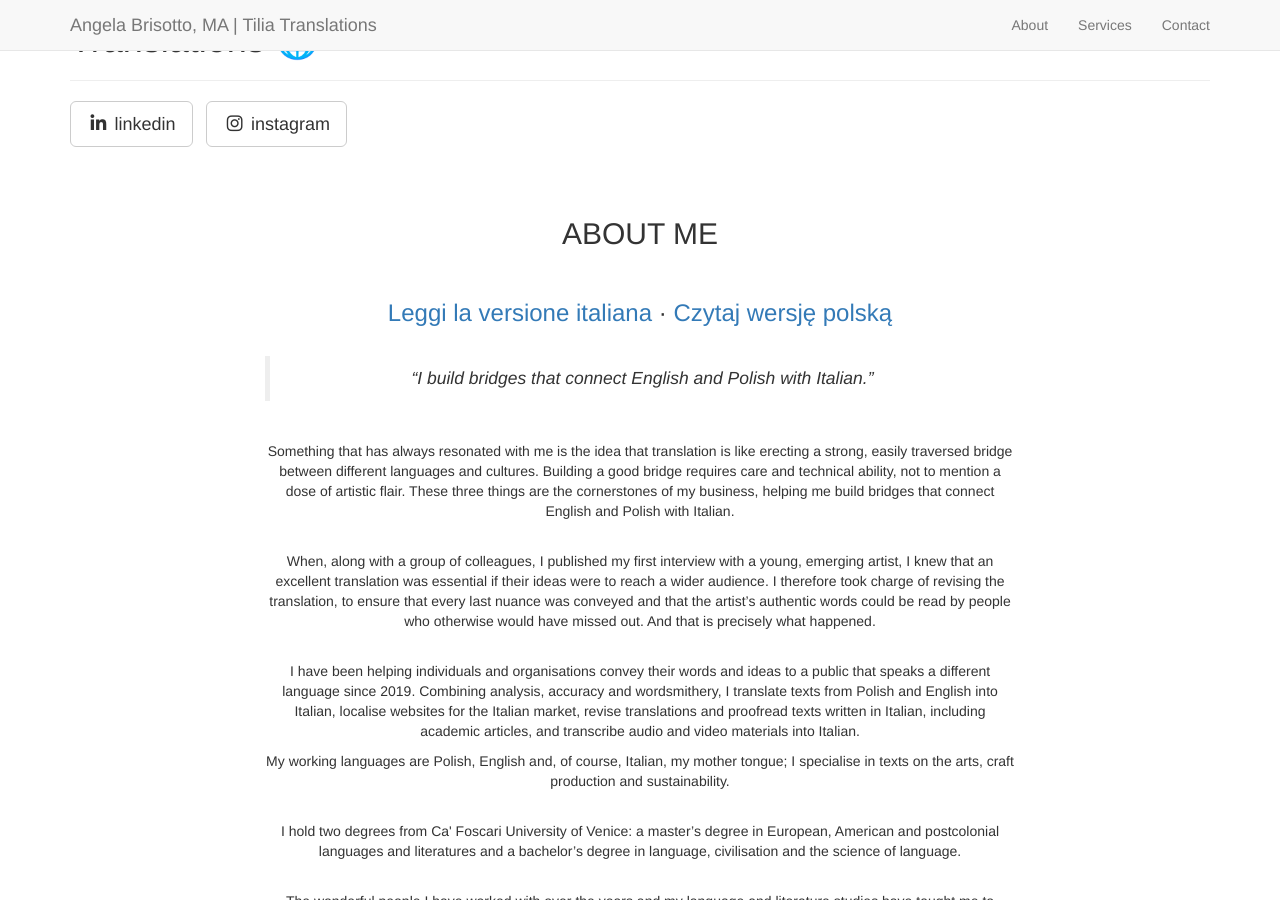
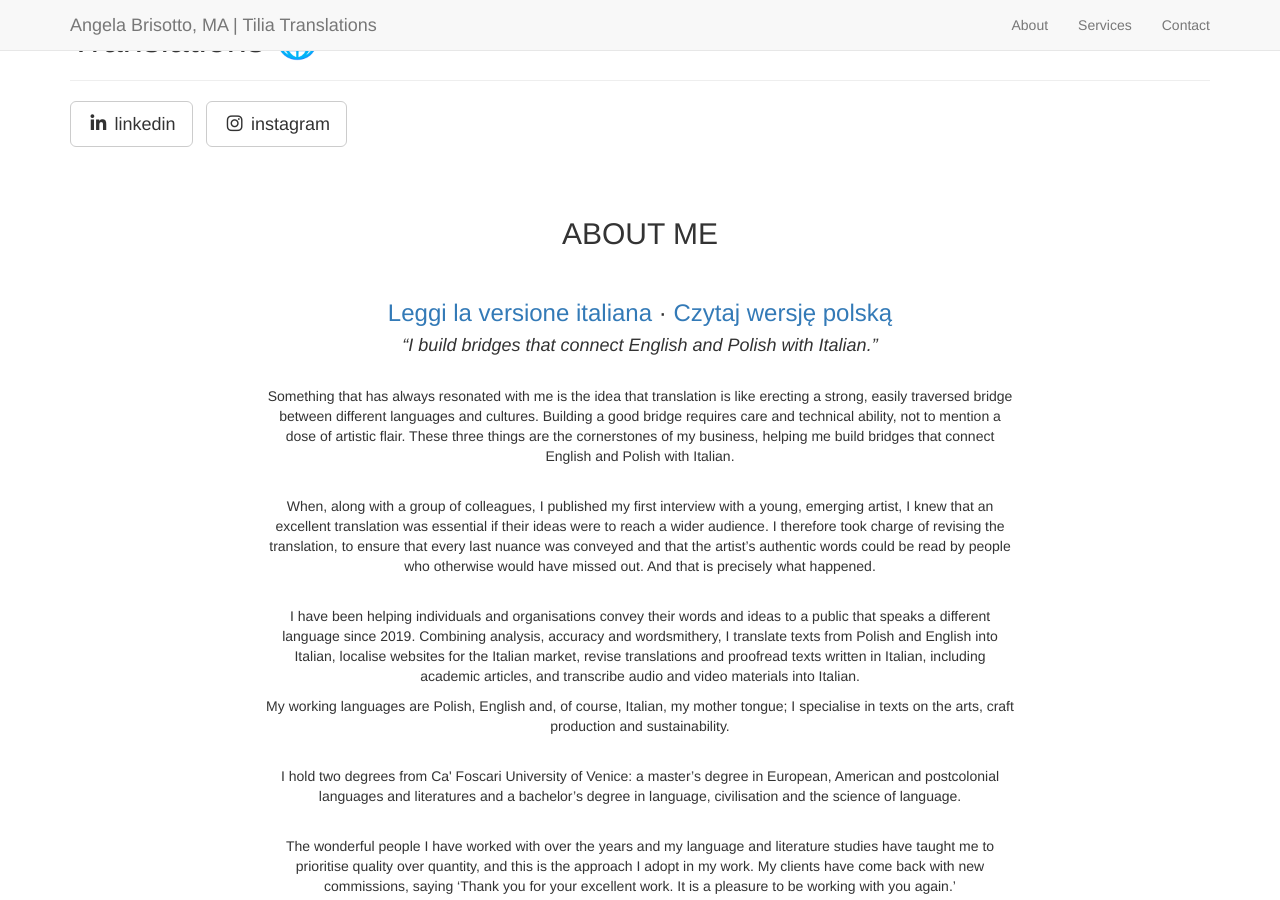
Before and after one commit to angelatiliatranslations/englishversion, a Jekyll site: the page built from _posts/2014-09-21-services-1.markdown, in a window 1280 px wide and 900 px high. Built offline with Jekyll 4.4.1, drawn with Linux system fonts in a browser that asks for light colours; nearby versions of some CDN libraries; library files that are not in the unit come from our copies.

Commit message:
Update about.html

```diff
--- a/_includes/about.html
+++ b/_includes/about.html
@@ -7,10 +7,9 @@
               <br/>
 
                  <h3><a href="https://www.tiliatranslations.it/">Leggi la versione italiana</a> · <a href="https://angelatiliatranslations.github.io/wersjapolska/">Czytaj wersję polską</a></h3>
-                <br>
-                <blockquote>
+                <h4>
 <em>“I build bridges that connect English and Polish with Italian.”</em>
-</blockquote>
+</h4>
 <br>
                 <p>
                     Something that has always resonated with me is the idea that translation is like erecting a strong, easily traversed bridge between different languages and cultures. Building a good bridge requires care and technical ability, not to mention a dose of artistic flair. These three things are the cornerstones of my business, helping me build bridges that connect English and Polish with Italian.
```
